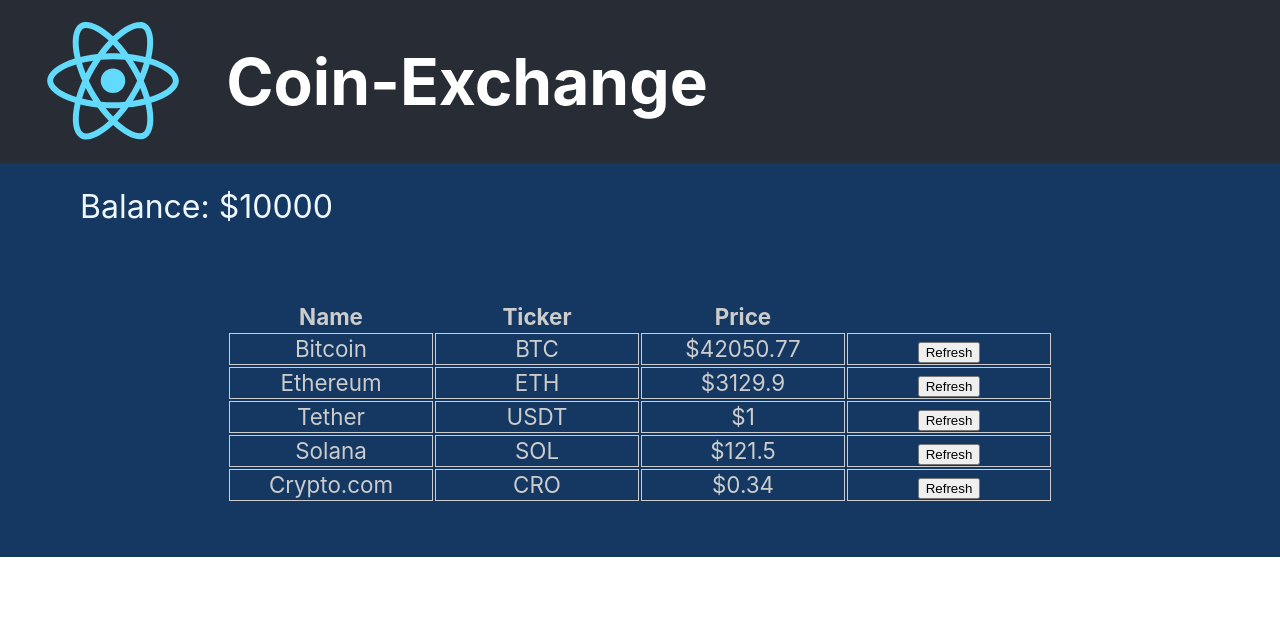
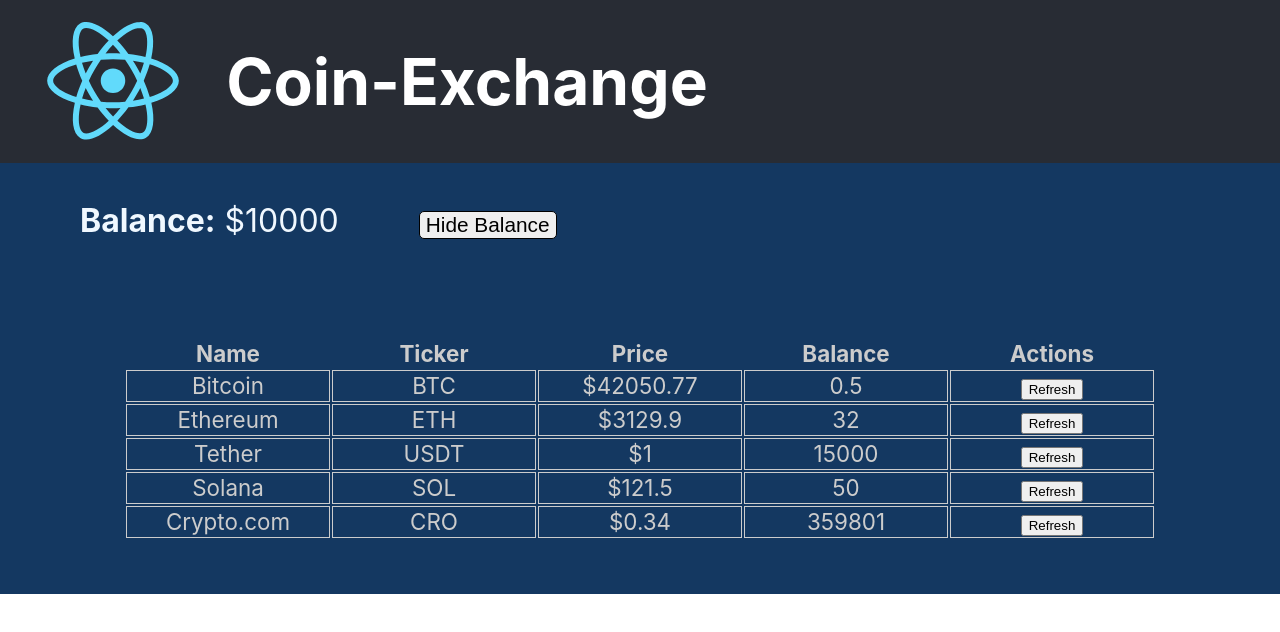
Before and after one commit to Cyberdjent76/coin-exchange, a React (Create React App) app: page / in a window 1280 px wide. Shown: the top 632 px of the page. Built offline with nearby package versions, Linux system fonts and the light colour scheme.

Commit message:
class properties

```diff
--- a/src/App.js
+++ b/src/App.js
@@ -11,61 +11,66 @@ const Div = styled.div`
 `;
 
 class App extends React.Component {
-  constructor(props) {
-    super(props);
-    this.state = {
+  state = {
     balance: 10000,
+    showBalance: true,
     coinData: [
       {
         name: 'Bitcoin',
         ticker: 'BTC',
+        balance: 0.5,
         price: 42050.77
       },
       {
         name: 'Ethereum',
         ticker: 'ETH',
+        balance: 32,
         price: 3129.90
       },
       {
         name: 'Tether',
         ticker: 'USDT',
+        balance: 15000,
         price: 1.0
       },
       {
         name: 'Solana',
         ticker: 'SOL',
+        balance: 50,
         price: 121.50
       },
       {
         name: 'Crypto.com',
         ticker: 'CRO',
+        balance: 359801,
         price: 0.34
       }
     ]
   }
-    this.handleRefresh = this.handleRefresh.bind(this);
+  handleRefresh = (valueChangeTicker) => {
+    const newCoinData = this.state.coinData.map(function( values ) {
+      let newValues = { ...values };
+      if (valueChangeTicker === values.ticker) {
+        const randomPercentage = 0.995 + Math.random() * 0.01;
+        newValues.price *= randomPercentage;
       }
-  handleRefresh(valueChangeTicker) {
-    const newCoinData = this.state.coinData.map(function( {ticker, name, price} ) {
-      let newPrice = price;
-      if (valueChangeTicker === ticker) {
-        const randomPercentage = 0.995 + Math.random() * 0.01;
-        newPrice = newPrice * randomPercentage;
-      }
-      return {
-        ticker,
-        name,
-        price: newPrice
-      }
+      return newValues;
     });
     this.setState({ coinData: newCoinData });
+  }
+  handleShowBalance = () => {
+    this.setState({ showBalance: !this.state.showBalance });
   }
   render() {
     return (
       <Div>
         <TitleList />
-        <AccountBalance amount={this.state.balance} />
-        <CoinList coinData={this.state.coinData} handleRefresh={this.handleRefresh} />
+        <AccountBalance amount={this.state.balance}
+                        showBalance={this.state.showBalance}
+                        handleShowBalance={this.handleShowBalance} />
+        <CoinList coinData={this.state.coinData}
+                  handleRefresh={this.handleRefresh}
+                  showBalance={this.state.showBalance} />
       </Div>
     );
   }
--- a/src/components/AccountBalance/AccountBalance.js
+++ b/src/components/AccountBalance/AccountBalance.js
@@ -9,12 +9,28 @@ const Section = styled.section`
     color: aliceblue;
 `;
 
+const Button = styled.button`
+    font-size: 1.3rem;
+    margin: 1.5rem 0 1.5rem 5rem;
+    background-color: light-gray;
+    border: 1px solid black;
+    border-radius: 5px;
+`;
+
 
 export default class AccountBalance extends Component {
+    handleClick = (event) => {
+        event.preventDefault();
+        this.props.handleShowBalance();
+    }
+
     render() {
+        const buttonText = this.props.showBalance ? "Hide Balance" : "Show Balance";
+        const balance = this.props.showBalance ? <span><strong>Balance:</strong> ${ this.props.amount }</span> : "*****";
         return (
-            <Section className="balance-account">
-               Balance: ${this.props.amount}
+            <Section>
+               { balance }
+               <Button onClick={this.handleClick}>{ buttonText }</Button>
             </Section>
         );
     }
--- a/src/components/CoinList/CoinList.js
+++ b/src/components/CoinList/CoinList.js
@@ -17,16 +17,20 @@ export default class CoinList extends Component {
                         <th>Name</th>
                         <th>Ticker</th>
                         <th>Price</th>
+                        <th>Balance</th>
+                        <th>Actions</th>
                     </tr>
                 </thead>
                 <tbody>
                 {
-                    this.props.coinData.map( value =>
-                    <Coin key={value.ticker}
+                    this.props.coinData.map( ({name, ticker, balance, price}) =>
+                    <Coin key={ticker}
                           handleRefresh={this.props.handleRefresh}
-                          name={value.name}
-                          ticker={value.ticker}
-                          price={value.price} />
+                          name={name}
+                          ticker={ticker}
+                          balance={balance}
+                          showBalance={this.props.showBalance}
+                          price={price} />
                     )
                 }
                 </tbody>
--- a/src/components/coin/Coin.js
+++ b/src/components/coin/Coin.js
@@ -8,29 +8,21 @@ const CoinTd = styled.td`
 `;
 
 export default class Coin extends Component {
-    constructor(props) {
-        super(props);
-        this.handleClick = this.handleClick.bind(this);
-    }
 
-    handleClick(event) {
+    handleClick = (event) => {
         //prevent the default action of submitting the form
         event.preventDefault();
         this.props.handleRefresh(this.props.ticker);
-        /*const randomPercentage = 0.995 + Math.random() * 0.01;
-        this.setState(function(oldState) {
-            return {
-                price: oldState.price * randomPercentage
-            };
-        });*/
     }
 
     render() {
+        const changeBalance = this.props.showBalance ? <CoinTd>{this.props.balance}</CoinTd> : "*****";
         return (
             <tr>
               <CoinTd>{this.props.name}</CoinTd>
               <CoinTd>{this.props.ticker}</CoinTd>
               <CoinTd>${this.props.price}</CoinTd>
+              {changeBalance}
               <CoinTd>
                   <form action='#' method='POST'>
                     <button onClick={this.handleClick}>Refresh</button>
@@ -44,5 +36,6 @@ export default class Coin extends Component {
 Coin.propTypes = {
     name: PropTypes.string.isRequired,
     ticker: PropTypes.string.isRequired,
-    price: PropTypes.number.isRequired
+    price: PropTypes.number.isRequired,
+    balance: PropTypes.number.isRequired
 }
```
Lines whose indentation alone changed are shown as unchanged.
